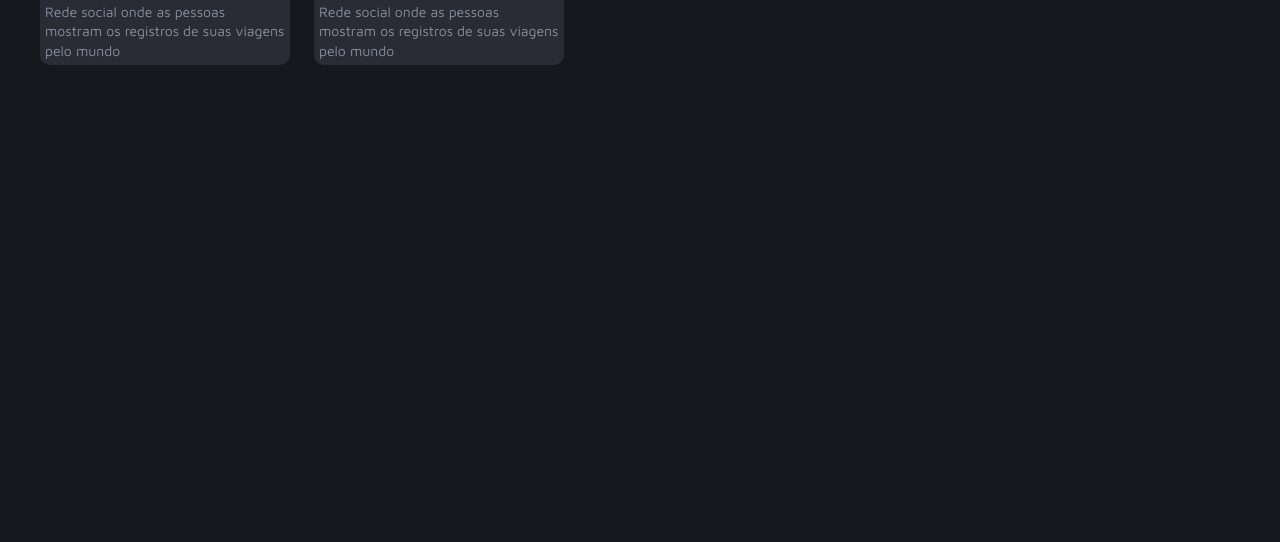
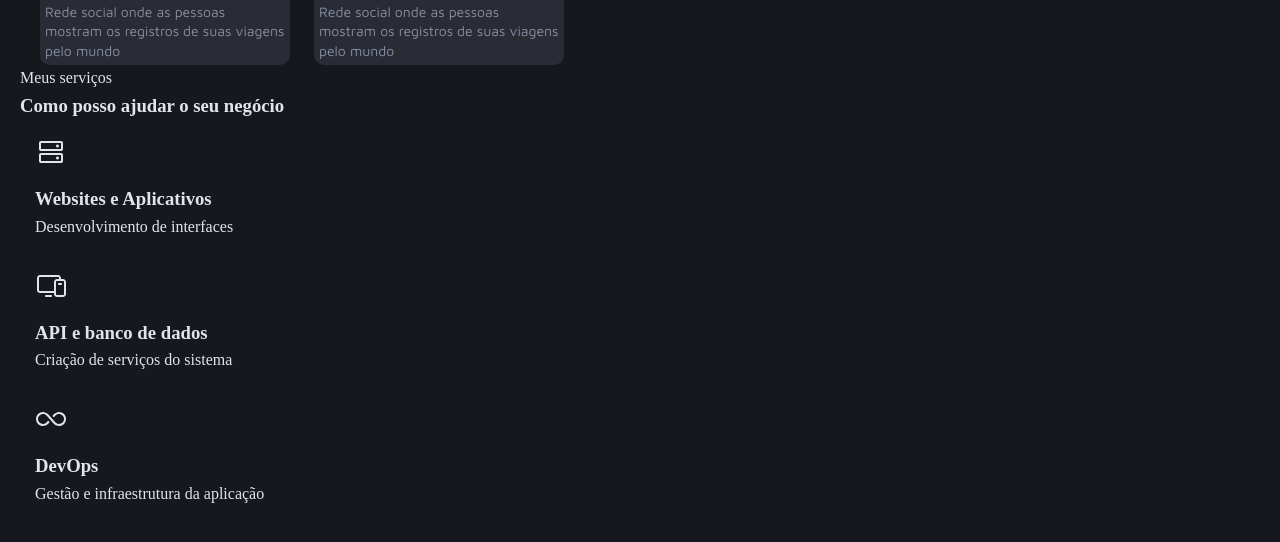
Before and after one commit to johnMFC/portif-lio, a plain HTML site: page index/index.html in a window 1280 px wide. Shown: the part 1185-1727 px from the top of the page. Before the commit the page ends 1290 px from the top, so only its background shows below. Drawn offline with Linux system fonts and the light colour scheme.

Commit message:
alteração_section

```diff
--- a/index/index.html
+++ b/index/index.html
@@ -70,6 +70,25 @@
                registros de suas viagens pelo mundo</p>
          </div>
         </div>
+        <section>
+            <p>Meus serviços</p>
+            <h3>Como posso ajudar o seu negócio</h3>
+            <div class="card_secondary">
+                <img src="../assets/image/icons/HardDrives.svg" alt="">
+                <h3>Websites e Aplicativos</h3>
+                <p>Desenvolvimento de interfaces</p>
+            </div>
+            <div class="card_secondary">
+                <img src="../assets/image/icons/Devices.svg" alt="">
+                <h3>API e banco de dados</h3>
+                <p>Criação de serviços do sistema </p>
+            </div>
+            <div class="card_secondary">
+                <img src="../assets/image/icons/Infinity.svg" alt="">
+                <h3>DevOps</h3>
+                <p>Gestão e infraestrutura da aplicação</p>
+            </div>
+        </section>
     </main>
 </body>
 </html>
--- a/style/global.css
+++ b/style/global.css
@@ -88,3 +88,9 @@ main{
   color: var(--gray-400);
   margin: 0;
 }
+
+/*section/footer*/
+
+section .card_secondary {
+  padding: 15px;
+}
```
Also changed, not shown: assets/image/icons/Devices.svg (added), assets/image/icons/HardDrives.svg (added), assets/image/icons/Infinity.svg (added).
